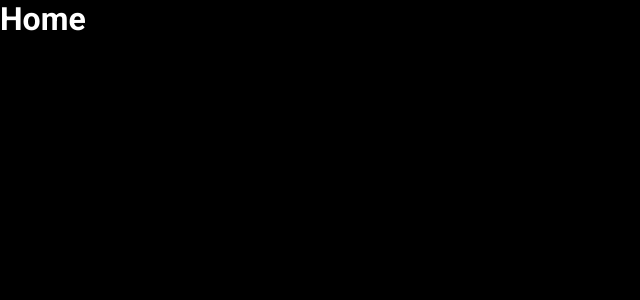
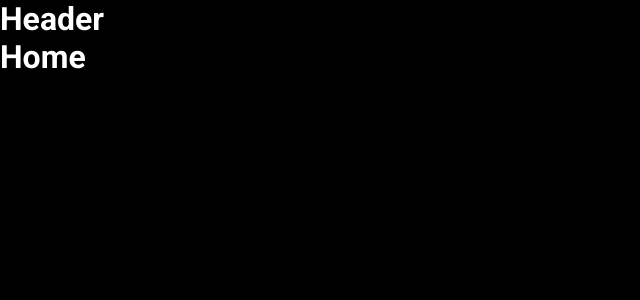
Before and after one commit to rebecaCaroba/moonFlowCalendar, a React (Vite) app: page / in a window 1280 px wide. Shown: the top 300 px of the page, without its empty margins (0-640 px from the left). Built offline with nearby package versions, Linux system fonts and the light colour scheme.

Commit message:
Adicionando componente header

```diff
--- /dev/null
+++ b/src/Layout/DefaultLayout.tsx
@@ -0,0 +1,11 @@
+import { Header } from "../components/Header";
+import { Outlet } from 'react-router-dom'
+
+export function DefaultLayout() {
+    return (
+        <div>
+            <Header />
+            <Outlet />
+        </div>
+    )
+}
--- a/src/Router.tsx
+++ b/src/Router.tsx
@@ -1,12 +1,15 @@
 import { Routes, Route } from "react-router-dom";
 import { Calendar } from "./pages/Calendar";
 import { Home } from "./pages/Home";
+import { DefaultLayout } from "./Layout/DefaultLayout";
 
 export function Router() {
     return (
         <Routes>
-        <Route path="/" element={<Home />} />
-        <Route path="/calendar" element={<Calendar />} />
+        <Route path="/" element={<DefaultLayout />}>
+          <Route path="/" element={<Home />} />
+          <Route path="/calendar" element={<Calendar />} />
+        </Route>
       </Routes>
     )
 }
--- /dev/null
+++ b/src/components/Header.tsx
@@ -0,0 +1,3 @@
+export function Header() {
+    return <h1>Header</h1>
+}
```
